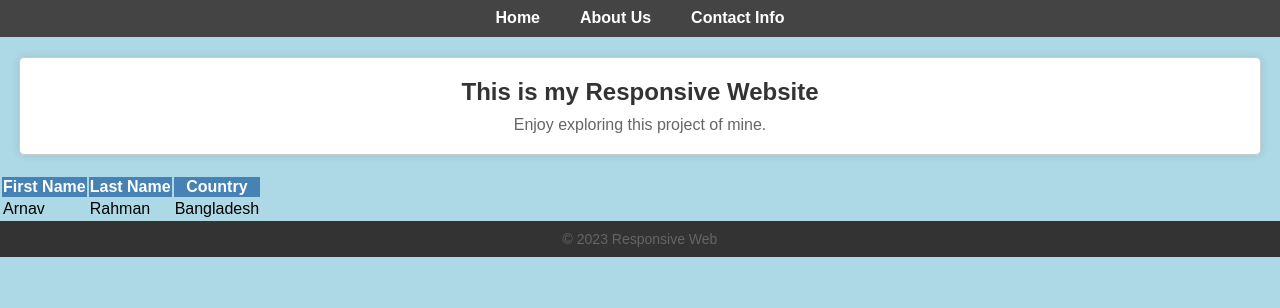
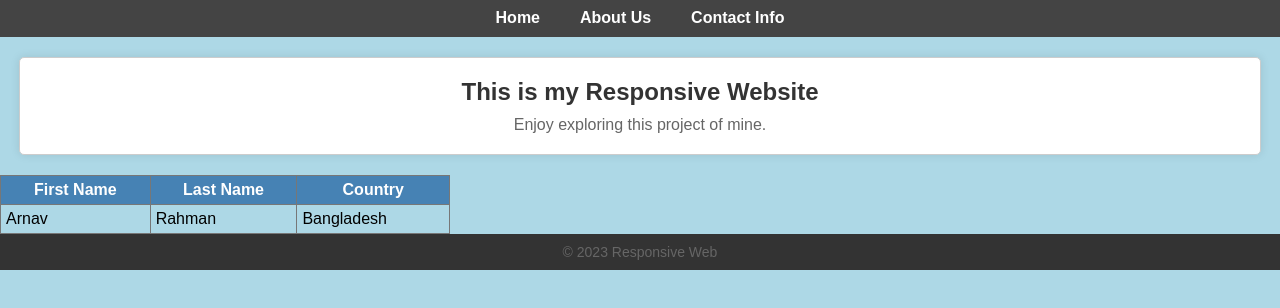
Before and after one commit to Arnxv1234/MyResponsiveWebsite, a plain HTML site: page index.html in a window 1280 px wide. Shown: the part 96-404 px from the top of the page. Drawn offline with Linux system fonts and the light colour scheme.

Commit message:
Changed errors in lines 34-36

```diff
--- a/index.html
+++ b/index.html
@@ -31,8 +31,8 @@
 
         </main>
         <style>
-            table.tb { width:450 border-collapse collapse;}
-            .tb th, .tb td {border: solid 1 #777; padding: 5; }
+            table.tb { width:450px; border-collapse: collapse;}
+            .tb th, .tb td {border: solid 1px #777; padding: 5px; }
             .tb thead { background-color: steelblue; color: white;}
 
         </style>
```
